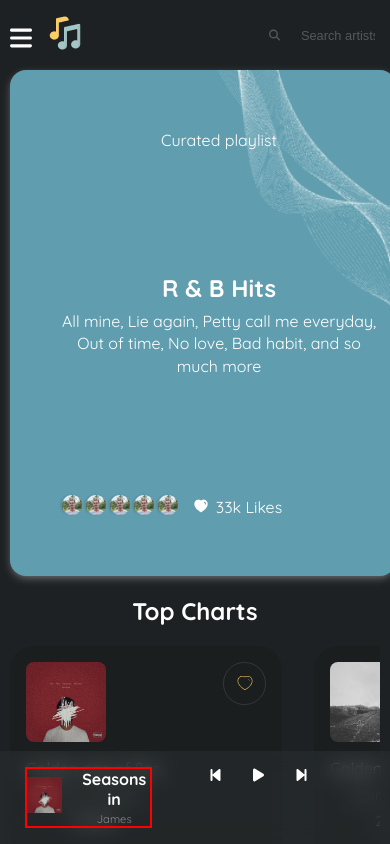
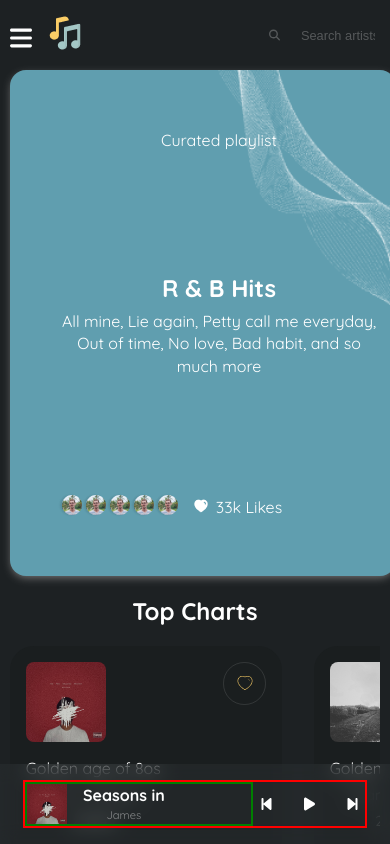
Before and after one commit to The-indigo/kaboom, a React (Create React App) app: page / in a window 390 px wide. Shown: the top 844 px of the page. Built offline with nearby package versions, Linux system fonts and the light colour scheme.

Commit message:
auido controls mobile homw

```diff
--- a/src/components/shared/Audiocontrols/Audiocontrols.css
+++ b/src/components/shared/Audiocontrols/Audiocontrols.css
@@ -3,12 +3,6 @@
 .audio-top-controls,
 .volume-control {
     display: flex;
-    /* border: 2px solid yellow; */
-
-}
-
-.audio-player-details {
-    border: 2px solid red;
 }
 
 
@@ -121,6 +115,20 @@ input[type="range"]::-ms-fill-upper {
 }
 
 @media(max-width:800px) {
+    .audio-container {
+        border: 2px solid red;
+        align-items: center;
+    }
+
+    .audio-controls-div {
+        flex: 1;
+    }
+
+    .audio-player-details {
+        border: 2px solid green;
+        flex: 2;
+    }
+
     .mobile-hide {
         display: none;
 
```
